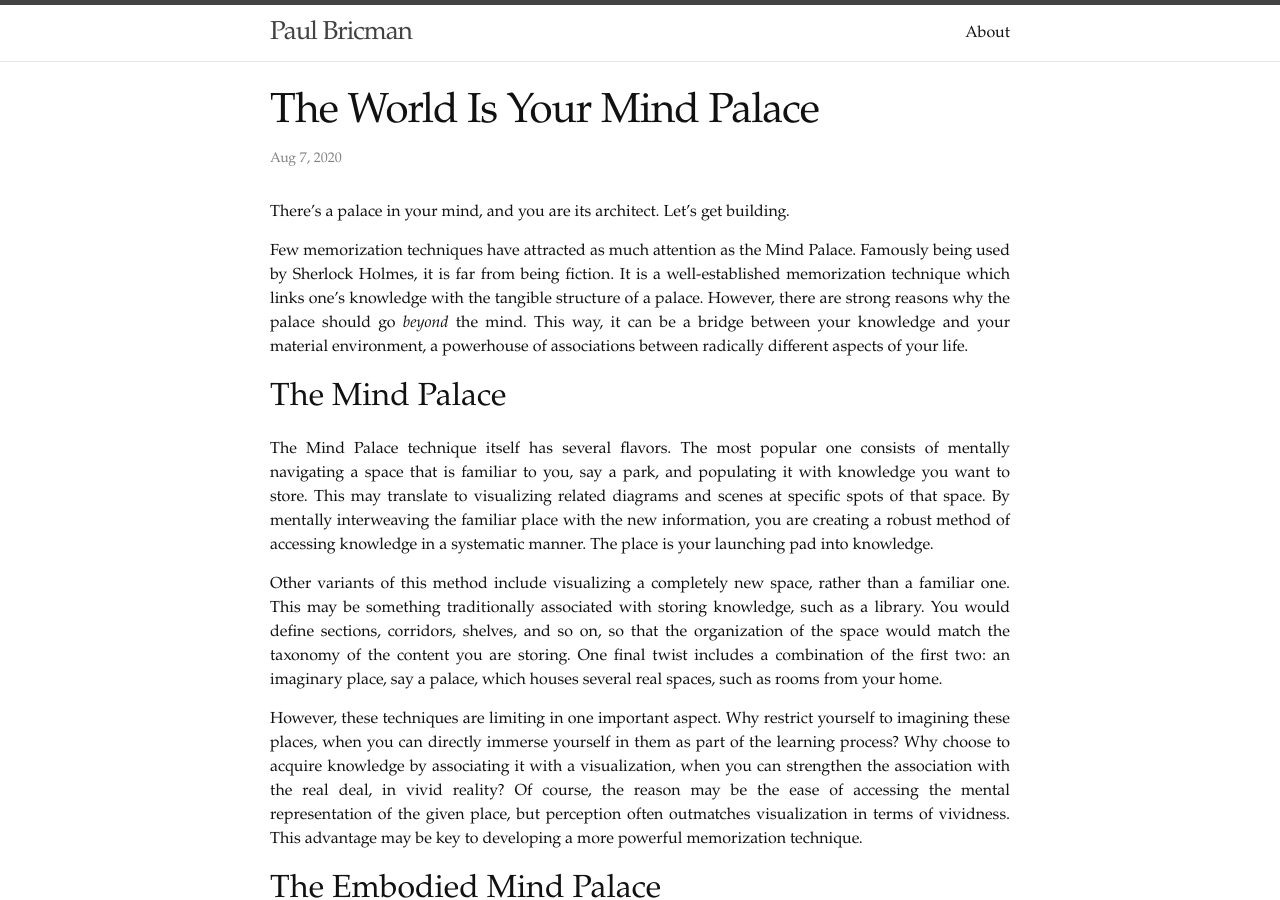
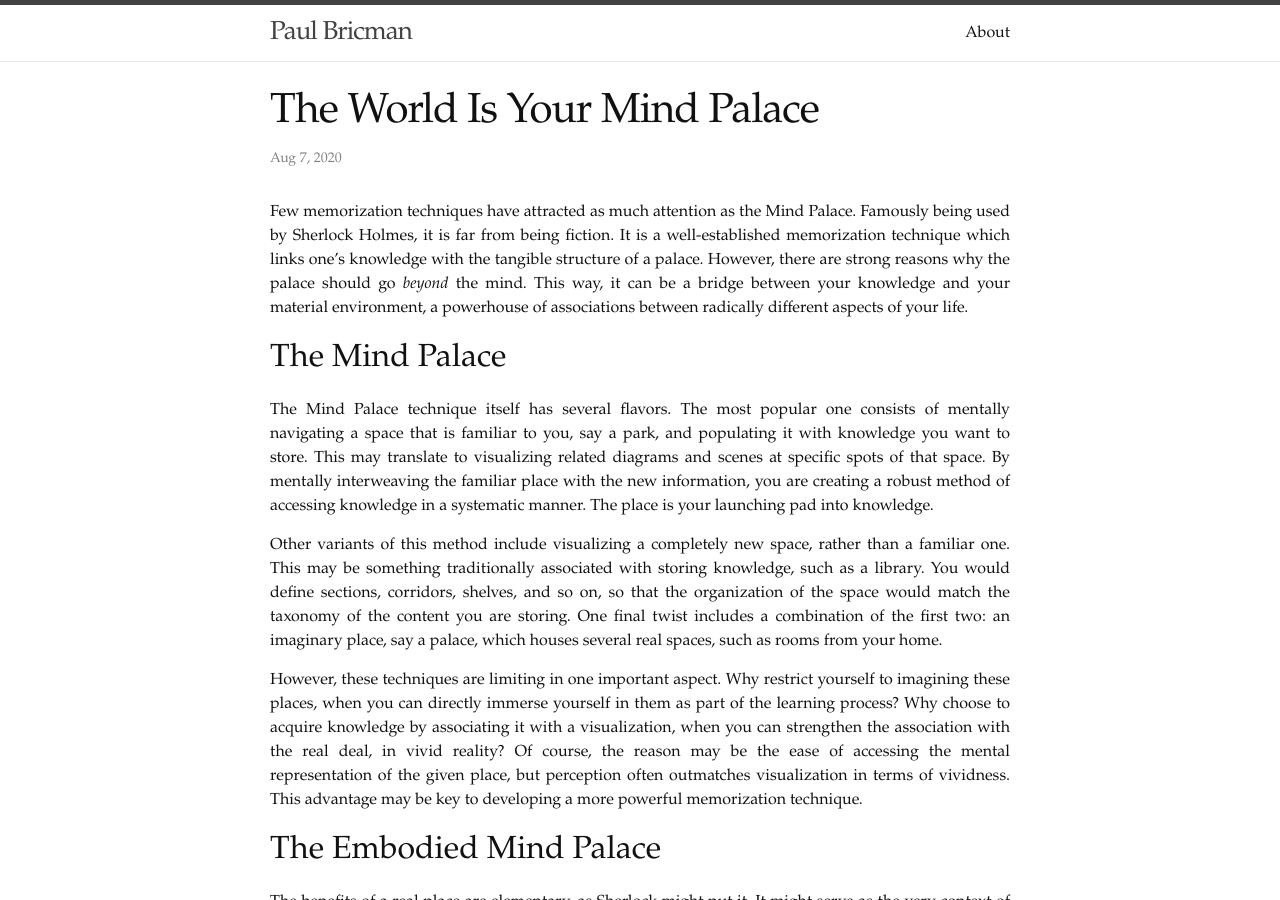
Before and after one commit to paulbricman/paulbricman.github.io, a Jekyll site: the page built from _posts/2020-08-07-the-world-is-your-mind-palace.md, in a window 1280 px wide and 900 px high. Built offline with Jekyll 4.4.1, drawn with Linux system fonts in a browser that asks for light colours.

Commit message:
Update The World Is Your Mind Palace

```diff
--- a/_posts/2020-08-07-the-world-is-your-mind-palace.md
+++ b/_posts/2020-08-07-the-world-is-your-mind-palace.md
@@ -5,8 +5,6 @@ date:   2020-08-07 10:44:13 +0200
 categories: cognitive_science
 excerpt: "A twist on the famous memorization technique."
 ---
-There's a palace in your mind, and you are its architect. Let's get building.
-
 Few memorization techniques have attracted as much attention as the Mind Palace. Famously being used by Sherlock Holmes, it is far from being fiction. It is a well-established memorization technique which links one's knowledge with the tangible structure of a palace. However, there are strong reasons why the palace should go *beyond* the mind. This way, it can be a bridge between your knowledge and your material environment, a powerhouse of associations between radically different aspects of your life.
 
 ## The Mind Palace
```
